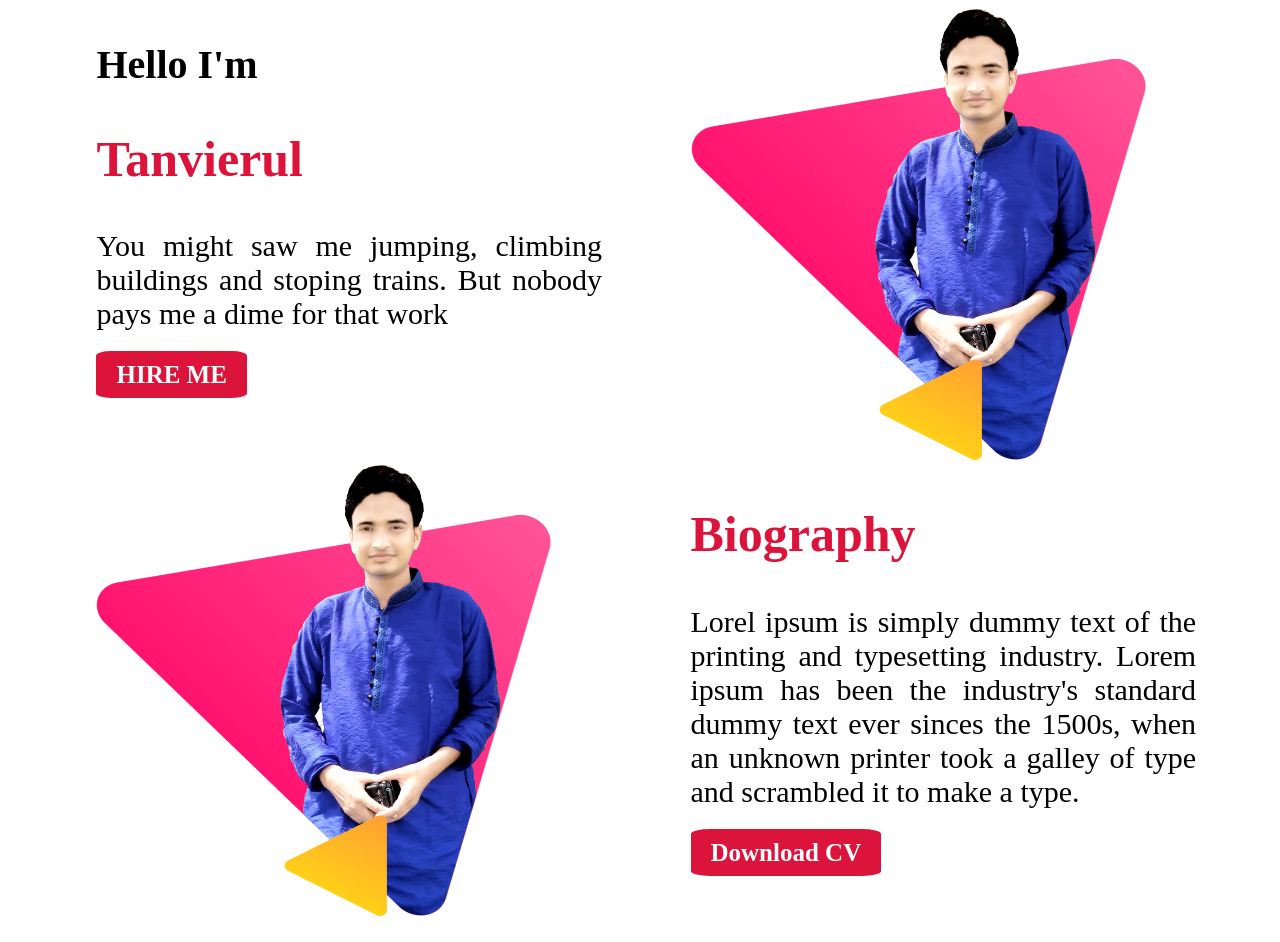
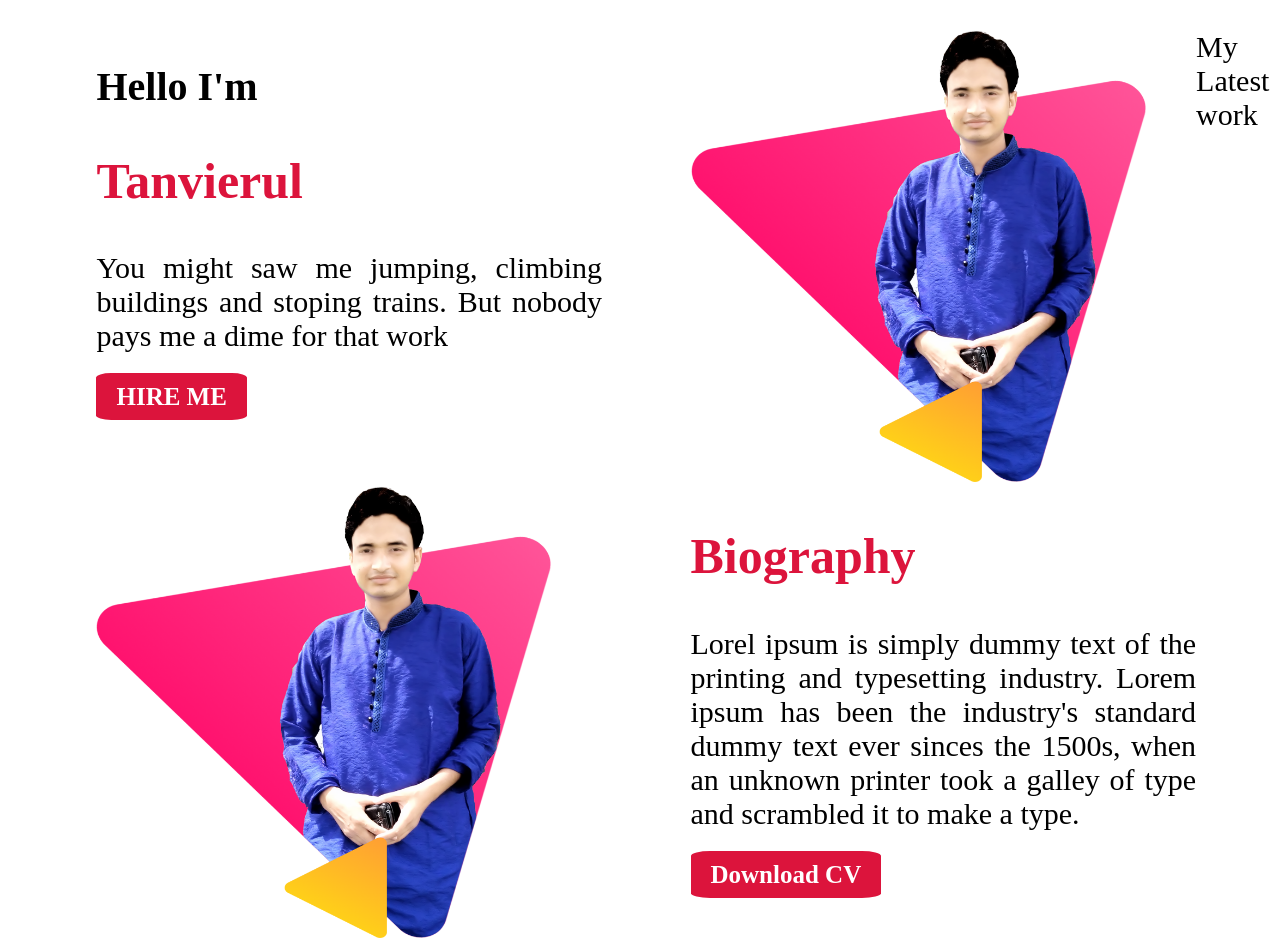
Before and after one commit to tanvierulphero/my-portfolio, a plain HTML site: page index.html in a window 1280 px wide. Before the commit the page ends 920 px from the top, so only its background shows below. Drawn offline with Linux system fonts and the light colour scheme.

Commit message:
text edit

```diff
--- a/index.html
+++ b/index.html
@@ -29,6 +29,11 @@
         <a class="link-button" target="_blank" href="">Download CV</a>
     </div>
 </section>
+<section>
+    <p>
+        My Latest work
+    </p>
+</section>
 
 </body>
 </html>
```
